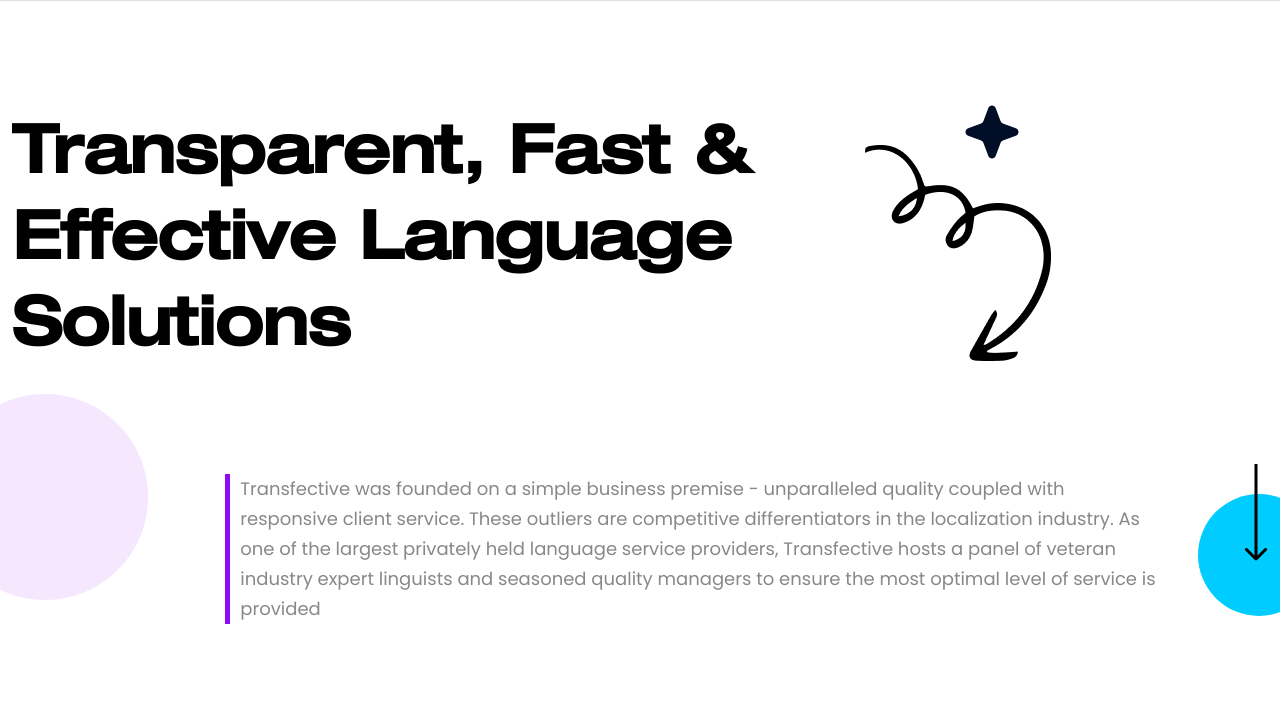
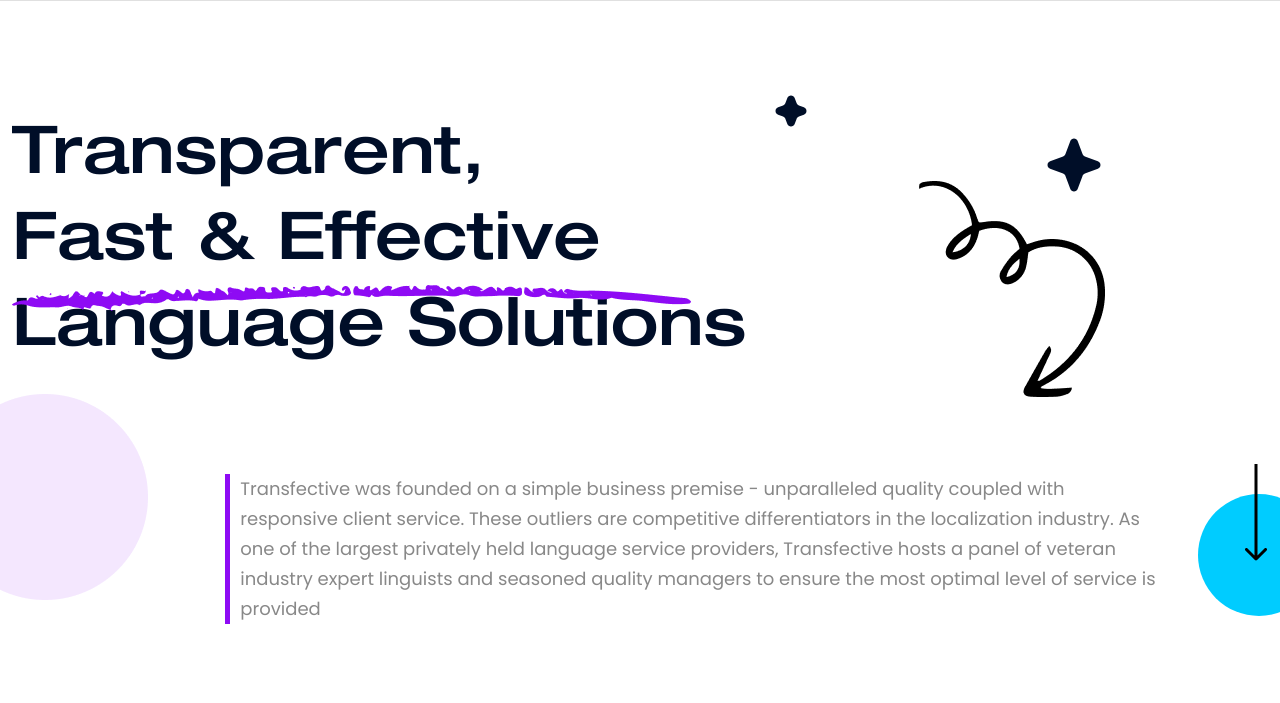
Before and after one commit to developerTajul/transfective, a website: page index.html in a window 1280 px wide. Shown: the part 118-821 px from the top of the page. Drawn offline with Linux system fonts and the light colour scheme.

Commit message:
bannar top redesign

```diff
--- a/assets/scss/Pages/home/_bannar.scss
+++ b/assets/scss/Pages/home/_bannar.scss
@@ -7,6 +7,14 @@
             font-size: 66px;
             line-height: 86px;
         }
+
+        position: relative;
+
+        .arrow-shape {
+            position: absolute;
+            top: 166px;
+            left: 0px;
+        }
     }
 
     .bannar-area-right {
@@ -14,15 +22,22 @@
 
         .arrow {
             position: absolute;
-            top: -50px;
-            left: 0px;
+            top: -32px;
+            left: 27px;
         }
 
         .star {
             position: absolute;
-            top: -140px;
-            left: 100px;
+            top: -107px;
+            left: 182px;
         }
+
+        .small-star {
+            position: absolute;
+            top: -150px;
+            left: -90px;
+        }
+
     }
 
     .bannar-bottom-area {
--- a/assets/scss/_common.scss
+++ b/assets/scss/_common.scss
@@ -77,8 +77,10 @@
 }
 
 h1 {
+  font-weight: 500;
   font-size: 76px;
-  line-height: 86px;
+  line-height: 110px;
+  color: #000E28;
 }
 
 h2 {
--- a/index.html
+++ b/index.html
@@ -36,7 +36,7 @@
                         </a>
                     </div>
                 </div>
-                <div class="col-lg-9 col-xl-6 d-none d-lg-flex justify-content-center">
+                <div class="col-lg-9 col-xl-6 d-none d-lg-flex justify-content-end">
                     <!-- menu area -->
                     <div class="main-menu-area">
                         <nav class="primary-menu">
@@ -161,9 +161,12 @@
             <div class="row align-items-center">
                 <div class="col-lg-8">
                     <div class="bannar-area-title">
-                        <h1>transparent,
+                        <h1>transparent,<br>
                             fast & effective
                             language solutions</h1>
+                            <div class="arrow-shape">
+                                <img src="images/hero/arrow-shape.png" alt="arrow">
+                            </div>
                     </div>
                 </div>
                 <div class="col-lg-4">
@@ -173,6 +176,9 @@
                         </div>
                         <div class="star">
                             <img src="images/hero/star.svg" alt="">
+                        </div>
+                        <div class="small-star">
+                            <img src="images/hero/small-star.svg" alt="small star">
                         </div>
                     </div>
                 </div>
```
Also changed, not shown: css/style.css, images/hero/arrow-shape.png (added), images/hero/small-star.svg (added), 1 other file.
